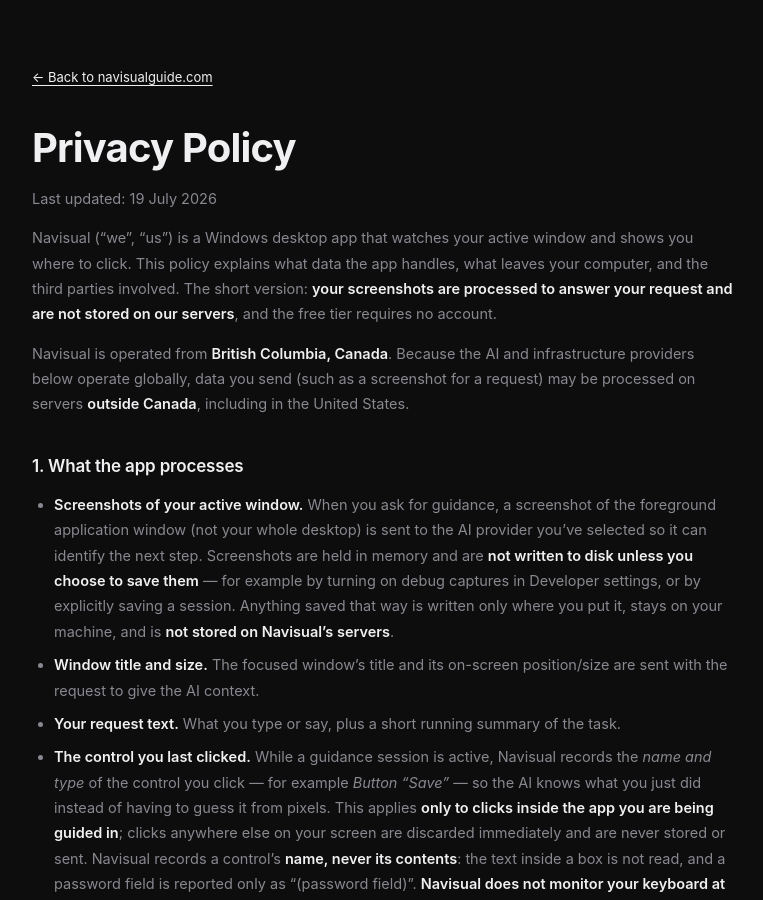
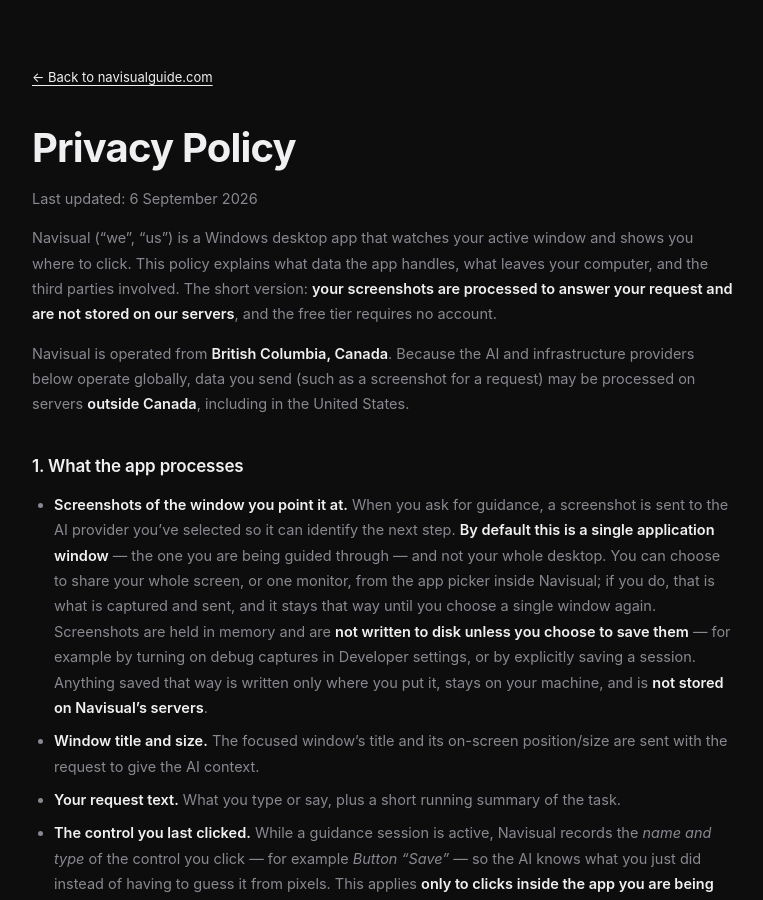
Before and after one commit to NavisualGuide/NavisualGuide.github.io, a Jekyll site: the page privacy.html, which Jekyll copies as it is, in a window 1280 px wide and 900 px high. Shown: the whole window, without its empty margins (256-1019 px from the left). Built offline with Jekyll 4.4.1, drawn with Linux system fonts in a browser that asks for light colours.

Commit message:
privacy: correct the whole-desktop claim; this page is now the only copy
Section 1 stated categorically that "a screenshot of the foreground application
window (not your whole desktop) is sent". That has been false since v0.5.23,
which replaced the AI-requested full-screen consent loop with a sticky user
choice in the app picker: pick "Entire desktop" (or a single monitor) and that
is exactly what is captured, until you pick a window again.

It now says the default is one window, that whole-screen and single-monitor are
choices the user can make, and that the choice persists. Bumped the last-updated
date, since this is a substantive change to what the policy claims.

Found while making this page the SINGLE source of privacy text. The Navisual
first-run notice used to restate the whole policy and had drifted from it, so it
now carries only stable facts and defers here for the rest; that makes an
inaccuracy on this page more serious than it was yesterday, not less.

Co-Authored-By: Claude Opus 5 <noreply@anthropic.com>
Claude-Session: https://claude.ai/code/session_017fybZ7M5V1zmuYyJLAQ9KY

```diff
--- a/privacy.html
+++ b/privacy.html
@@ -25,7 +25,7 @@
     <article class="legal">
       <a class="legal-back" href="/">← Back to navisualguide.com</a>
       <h1>Privacy Policy</h1>
-      <p class="legal-updated">Last updated: 19 July 2026</p>
+      <p class="legal-updated">Last updated: 6 September 2026</p>
 
       <p>
         Navisual (“we”, “us”) is a Windows desktop app that watches your active window and
@@ -43,9 +43,13 @@
 
       <h2>1. What the app processes</h2>
       <ul>
-        <li><strong>Screenshots of your active window.</strong> When you ask for guidance, a
-          screenshot of the foreground application window (not your whole desktop) is sent to
-          the AI provider you’ve selected so it can identify the next step. Screenshots are held
+        <li><strong>Screenshots of the window you point it at.</strong> When you ask for
+          guidance, a screenshot is sent to the AI provider you’ve selected so it can identify
+          the next step. <strong>By default this is a single application window</strong> — the one
+          you are being guided through — and not your whole desktop. You can choose to share your
+          whole screen, or one monitor, from the app picker inside Navisual; if you do, that is
+          what is captured and sent, and it stays that way until you choose a single window
+          again. Screenshots are held
           in memory and are <strong>not written to disk unless you choose to save them</strong> —
           for example by turning on debug captures in Developer settings, or by explicitly saving
           a session. Anything saved that way is written only where you put it, stays on your
```
